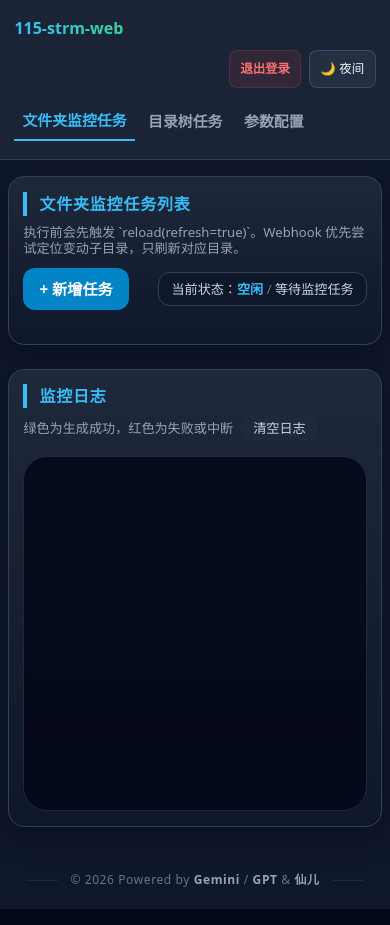
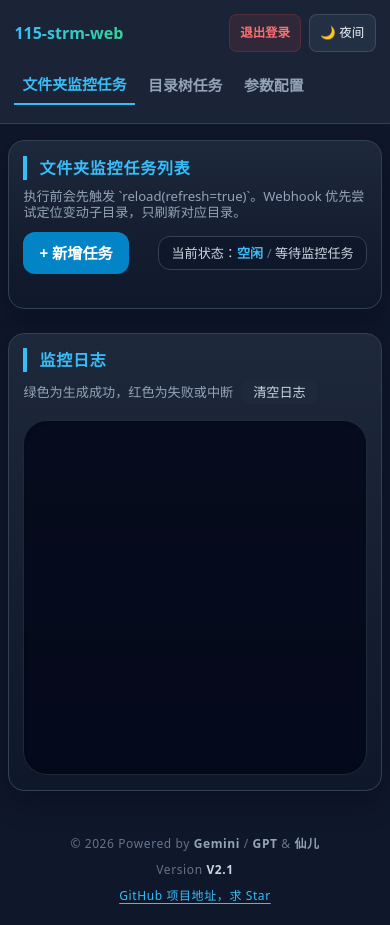
Before and after one commit to xianer235/115-media-hub, a FastAPI app: page / in a window 390 px wide. Run offline with FastAPI, Linux system fonts and the light colour scheme; the visitor is signed in with stand-in values (Sample User, id 1); data that the repository does not hold is empty; parts of the project's set-up code (start-up, migrations or seed data) failed here and were passed over; some libraries are stand-ins or nearby versions.

Commit message:
v2.1 简化webhook

```diff
--- a/main.py
+++ b/main.py
@@ -289,36 +289,13 @@ def extract_webhook_refresh_path(task: Dict[str, Any], payload: Dict[str, Any],
     scan_path = normalize_remote_path(task.get("scan_path", ""))
     mount_path = normalize_remote_path(cfg.get("mount_path", "/115"))
     candidates: List[str] = []
-
-    for key in ("refresh_path", "path", "dir", "folder"):
-        raw_val = str(payload.get(key, "") or "").strip()
-        if raw_val.startswith("/"):
-            candidates.append(normalize_remote_path(raw_val))
-
-    savepath = str(payload.get("savepath", "") or "").strip()
-    if savepath.startswith("/"):
-        save_norm = normalize_remote_path(savepath)
+    savepath_raw = str(payload.get("savepath", "") or "").strip()
+    savepath_rel = normalize_relative_path(savepath_raw)
+    if savepath_rel:
+        # savepath 支持 "连载中/xxx" 和 "/连载中/xxx" 两种写法
+        save_norm = normalize_remote_path("/" + savepath_rel)
         candidates.append(save_norm)
         candidates.append(join_remote_path(mount_path, save_norm))
-
-        xlist_fix = str(payload.get("xlist_path_fix", "") or "").strip()
-        if ":" in xlist_fix:
-            left, right = xlist_fix.split(":", 1)
-            left = normalize_remote_path(left)
-            right = normalize_remote_path(right)
-            if save_norm == right:
-                candidates.append(left)
-            elif save_norm.startswith(right + "/"):
-                candidates.append(join_remote_path(left, save_norm[len(right) :]))
-
-    title_path = str(payload.get("title", "") or "").strip()
-    if title_path.startswith("/"):
-        title_dir = normalize_remote_path("/".join([p for p in title_path.split("/")[:-1] if p]))
-        if title_dir and title_dir != "/":
-            if savepath.startswith("/"):
-                candidates.append(join_remote_path(mount_path, normalize_remote_path(savepath), title_dir))
-            else:
-                candidates.append(title_dir)
 
     seen = set()
     for candidate in candidates:
@@ -328,10 +305,10 @@ def extract_webhook_refresh_path(task: Dict[str, Any], payload: Dict[str, Any],
         if is_subpath(candidate, scan_path):
             return candidate
 
-    # 兼容 CloudSaver 常见格式：savepath 通常是去掉挂载根后的路径
-    if savepath.startswith("/"):
+    # 兼容常见格式：savepath 通常是去掉挂载根后的路径
+    if savepath_rel:
         scan_tail = normalize_relative_path(scan_path[len(mount_path) :]) if scan_path.startswith(mount_path) else normalize_relative_path(scan_path)
-        save_tail = normalize_relative_path(savepath)
+        save_tail = savepath_rel
         if scan_tail and (scan_tail == save_tail or scan_tail.endswith("/" + save_tail) or save_tail.endswith("/" + scan_tail)):
             return scan_path
     return None
@@ -678,8 +655,13 @@ async def run_monitor_task(task_name: str, trigger: str = "manual", payload: Opt
     }
 
     await write_monitor_log(f"开始任务: {task_name}", "info")
+    await write_monitor_log(f"━━━━━━━━━━【任务开始 | {task_name} | {trigger}】━━━━━━━━━━", "divider")
     await write_monitor_log("任务类型: 生成 STRM", "info")
     await write_monitor_log(f"远端路径: {task['scan_path']}", "info")
+    if trigger == "webhook" and payload:
+        title = str(payload.get("title", "") or "").strip()
+        if title:
+            await write_monitor_log(f"转存内容：{title}", "info")
     await write_monitor_log(f"增量同步: {str(task['incremental'])}", "info")
     await write_monitor_log(f"目录时间检查: {str(task['skip_by_dir_mtime'])}", "info")
     await write_monitor_log(f"保存目录: /strm/{resolve_task_root(task)}", "info")
@@ -883,12 +865,15 @@ async def run_monitor_task(task_name: str, trigger: str = "manual", payload: Opt
             "info",
         )
         await write_monitor_log("任务完成", "success")
+        await write_monitor_log(f"━━━━━━━━━━【任务结束 | {task_name} | 成功】━━━━━━━━━━", "divider")
         update_monitor_summary("任务完成", f"{task_name} 执行结束")
     except asyncio.CancelledError:
         await write_monitor_log("任务已中断", "error")
+        await write_monitor_log(f"━━━━━━━━━━【任务结束 | {task_name} | 中断】━━━━━━━━━━", "divider")
         update_monitor_summary("任务中断", task_name)
     except Exception as exc:
         await write_monitor_log(f"任务失败: {exc}", "error")
+        await write_monitor_log(f"━━━━━━━━━━【任务结束 | {task_name} | 失败】━━━━━━━━━━", "divider")
         update_monitor_summary("任务失败", str(exc))
     finally:
         try:
@@ -1141,18 +1126,16 @@ async def webhook(task_name: str, request: Request) -> JSONResponse:
         return JSONResponse(status_code=404, content={"ok": False, "msg": "未找到对应监控任务"})
     if not task.get("webhook_enabled"):
         return JSONResponse(status_code=400, content={"ok": False, "msg": "该任务未开启 webhook"})
-    strm_task = str(payload.get("strmtask", "") or "").strip()
-    if strm_task and strm_task != task_name:
-        await write_monitor_log(
-            f"Webhook 提示：strmtask={strm_task} 与 URL 任务名={task_name} 不一致，已按 URL 任务名执行",
-            "warn",
-        )
+    title = str(payload.get("title", "") or "").strip()
+    savepath = str(payload.get("savepath", "") or "").strip()
 
     queue_monitor_job(task_name, "webhook", payload)
     await write_monitor_log(
-        f"收到 webhook: {task_name} strmtask={strm_task or '(未传)'} event={payload.get('event', '')} savepath={payload.get('savepath', '')}",
+        f"收到 webhook: {task_name} savepath={savepath or '(未传)'} delayTime={payload.get('delayTime', 0)}",
         "info",
     )
+    if title:
+        await write_monitor_log(f"转存内容：{title}", "info")
     return JSONResponse(content=payload)
 
 
--- a/templates/index.html
+++ b/templates/index.html
@@ -11,6 +11,7 @@
         .transition-width { transition: width 0.4s cubic-bezier(0.4, 0, 0.2, 1); }
         .nav-scroll { -ms-overflow-style: none; scrollbar-width: none; }
         .nav-scroll::-webkit-scrollbar { display: none; }
+        #main-nav-actions { display: flex; align-items: center; gap: 0.5rem; flex-wrap: nowrap; }
         #log-box::-webkit-scrollbar, #monitor-log-box::-webkit-scrollbar { width: 6px; }
         #log-box::-webkit-scrollbar-thumb, #monitor-log-box::-webkit-scrollbar-thumb { background: #334155; border-radius: 10px; }
         #log-box { height: min(48vh, 420px) !important; }
@@ -26,7 +27,13 @@
         .log-error { color: #f87171; }
         .log-warn { color: #fbbf24; }
         .log-info { color: #cbd5e1; }
-        .log-divider { color: #64748b; }
+        .log-divider {
+            color: #94a3b8;
+            margin: 8px 0;
+            padding: 4px 0;
+            border-top: 1px dashed rgba(148, 163, 184, 0.35);
+            border-bottom: 1px dashed rgba(148, 163, 184, 0.2);
+        }
         .info-dot {
             width: 18px;
             height: 18px;
@@ -41,9 +48,11 @@
             background: rgba(15, 23, 42, 0.85);
         }
         .help-text { white-space: pre-wrap; line-height: 1.7; }
+        .footer-link { color: #38bdf8; text-decoration: underline; text-underline-offset: 3px; }
+        .footer-link:hover { color: #7dd3fc; }
 
         @media (max-width: 1024px) {
-            #main-nav-actions { width: 100%; justify-content: flex-end; }
+            #main-nav-actions { width: auto; justify-content: flex-end; }
             .footer-text { padding: 1.8rem 0 1.2rem; }
         }
 
@@ -100,6 +109,9 @@
             #main-nav-actions { gap: 0.45rem !important; }
             #main-nav-actions a[href="/logout"],
             #theme-toggle { font-size: 0.78rem !important; padding: 0.45rem 0.65rem !important; }
+            #main-nav-actions a[href="/logout"],
+            #theme-toggle,
+            .nav-title { white-space: nowrap; }
             #prog-step { font-size: 1.35rem !important; }
             #prog-percent { font-size: 1.6rem !important; }
             #log-box { height: 40vh !important; }
@@ -148,6 +160,8 @@
         html.theme-day .text-slate-400,
         html.theme-day .text-slate-500 { color: var(--muted) !important; }
         html.theme-day .footer-text { color: var(--muted) !important; }
+        html.theme-day .footer-link { color: #1d4ed8 !important; }
+        html.theme-day .footer-link:hover { color: #2563eb !important; }
         html.theme-day .tab-inactive { color: #475569 !important; }
         html.theme-day .tab-inactive:hover { color: var(--text) !important; }
         html.theme-day #log-box,
@@ -157,6 +171,10 @@
         html.theme-day .log-error { color: var(--danger) !important; }
         html.theme-day .log-info,
         html.theme-day .log-divider { color: #475569 !important; }
+        html.theme-day .log-divider {
+            border-top-color: rgba(100, 116, 139, 0.45) !important;
+            border-bottom-color: rgba(100, 116, 139, 0.25) !important;
+        }
         html.theme-day input,
         html.theme-day select,
         html.theme-day textarea {
@@ -222,7 +240,7 @@
 <body class="bg-slate-900 text-slate-200 font-sans">
     <nav class="bg-slate-800/80 backdrop-blur-md border-b border-slate-700 p-4 sticky top-0 z-50">
         <div class="max-w-7xl mx-auto flex flex-col gap-3">
-            <div class="flex flex-wrap items-center justify-between gap-2">
+            <div class="flex items-center justify-between gap-2">
                 <h1 class="nav-title text-xl font-bold bg-gradient-to-r from-sky-400 to-emerald-400 bg-clip-text text-transparent">115-strm-web</h1>
                 <div id="main-nav-actions" class="flex items-center gap-2">
                     <a href="/logout" class="text-xs bg-red-500/10 text-red-400 hover:bg-red-500 hover:text-white px-3 py-1 rounded-lg border border-red-500/20 transition-all font-bold" aria-label="退出登录">退出登录</a>
@@ -399,15 +417,13 @@
                     <label class="flex items-center gap-2 cursor-pointer text-sm">
                         <input type="checkbox" id="monitor_webhook_enabled" class="w-5 h-5 rounded-lg accent-sky-500" onchange="refreshWebhookHint()">
                         开启 webhook
-                        <button type="button" class="info-dot" onclick="showHelp('CloudSaver Webhook 配置说明：\\n1) 接口地址：http://你的IP:容器端口/webhook/任务名\\n   URL 中的任务名用于匹配并触发指定监控任务（必须与页面中的任务名一致）。\\n2) 请求类型：POST；请求体格式：JSON\\n3) 推荐 headers：Content-Type: application/json\\n4) data 建议填写后端会用到的参数：\\n   savepath = /{savePath}\\n   xlist_path_fix = /115:/全部文件\\n   title = /{title}\\n   delayTime = 0（可选，单位秒）\\n5) strmtask 可选：仅作兼容字段，系统以 URL 任务名为准。\\n6) 系统会优先根据这些字段定位变动子目录做局部刷新，减少大目录全刷风险。')">i</button>
+                        <button type="button" class="info-dot" onclick="showHelp('CloudSaver Webhook 配置说明：\\n1) 接口地址：http://你的IP:容器端口/webhook/任务名\\n   URL 中的任务名用于匹配并触发指定监控任务（必须与页面中的任务名一致）。\\n2) 请求类型：POST；请求体格式：JSON\\n3) 推荐 headers：Content-Type: application/json\\n4) data 建议填写参数：\\n   savepath = 连载中/xxx（或 /连载中/xxx）\\n   delayTime = 0（可选，单位秒）\\n   title = 影视标题（可选，仅写日志）\\n5) 系统会根据 savepath + 参数配置中的挂载根路径定位变动子目录，优先局部刷新。')">i</button>
                     </label>
                     <div id="webhook-hint" class="text-xs text-emerald-400 bg-emerald-500/10 border border-emerald-500/20 rounded-xl p-3 leading-5">
                         webhook 地址：IP:容器端口/webhook/任务名（用于触发指定任务）
-                        <br>savepath：/{savePath}
-                        <br>xlist_path_fix：/115:/全部文件
-                        <br>title：/{title}
+                        <br>savepath：连载中/你好1983 (2026)/Season 1（可不带 /）
                         <br>delayTime：0（可选，秒）
-                        <br>strmtask：可选（兼容字段，以 URL 任务名为准）
+                        <br>title：📺 你好1983 (2026) S01E11...（可选，仅写日志）
                     </div>
                     <label class="block">
                         <span class="text-xs text-slate-500 inline-flex items-center gap-2">
@@ -478,10 +494,12 @@
     </main>
 
     <footer class="footer-text">
-        <div class="flex items-center justify-center gap-3">
-            <span class="w-8 h-px bg-slate-800"></span>
+        <div class="flex flex-col sm:flex-row items-center justify-center gap-2 sm:gap-3 px-4">
             <span>© 2026 Powered by <b class="text-slate-400">Gemini</b> / <b class="text-slate-400">GPT</b> & <b class="text-slate-400">仙儿</b></span>
-            <span class="w-8 h-px bg-slate-800"></span>
+            <span class="hidden sm:inline text-slate-600">|</span>
+            <span>Version <b class="text-slate-300">V2.1</b></span>
+            <span class="hidden sm:inline text-slate-600">|</span>
+            <a class="footer-link" href="https://github.com/xianer235/115-strm-web" target="_blank" rel="noopener noreferrer">GitHub 项目地址，求 Star</a>
         </div>
     </footer>
 
@@ -667,11 +685,9 @@
             const name = document.getElementById('monitor_name').value.trim() || '任务名';
             document.getElementById('webhook-hint').innerHTML = [
                 `webhook 地址：IP:容器端口/webhook/${escapeHtml(name)}（用于触发指定任务）`,
-                'savepath：/{savePath}',
-                'xlist_path_fix：/115:/全部文件',
-                'title：/{title}',
+                'savepath：连载中/你好1983 (2026)/Season 1（可不带 /）',
                 'delayTime：0（可选，秒）',
-                'strmtask：可选（兼容字段，以 URL 任务名为准）'
+                'title：📺 你好1983 (2026) S01E11...（可选，仅写日志）'
             ].join('<br>');
         }
 
```
Also changed, not shown: README.md.
